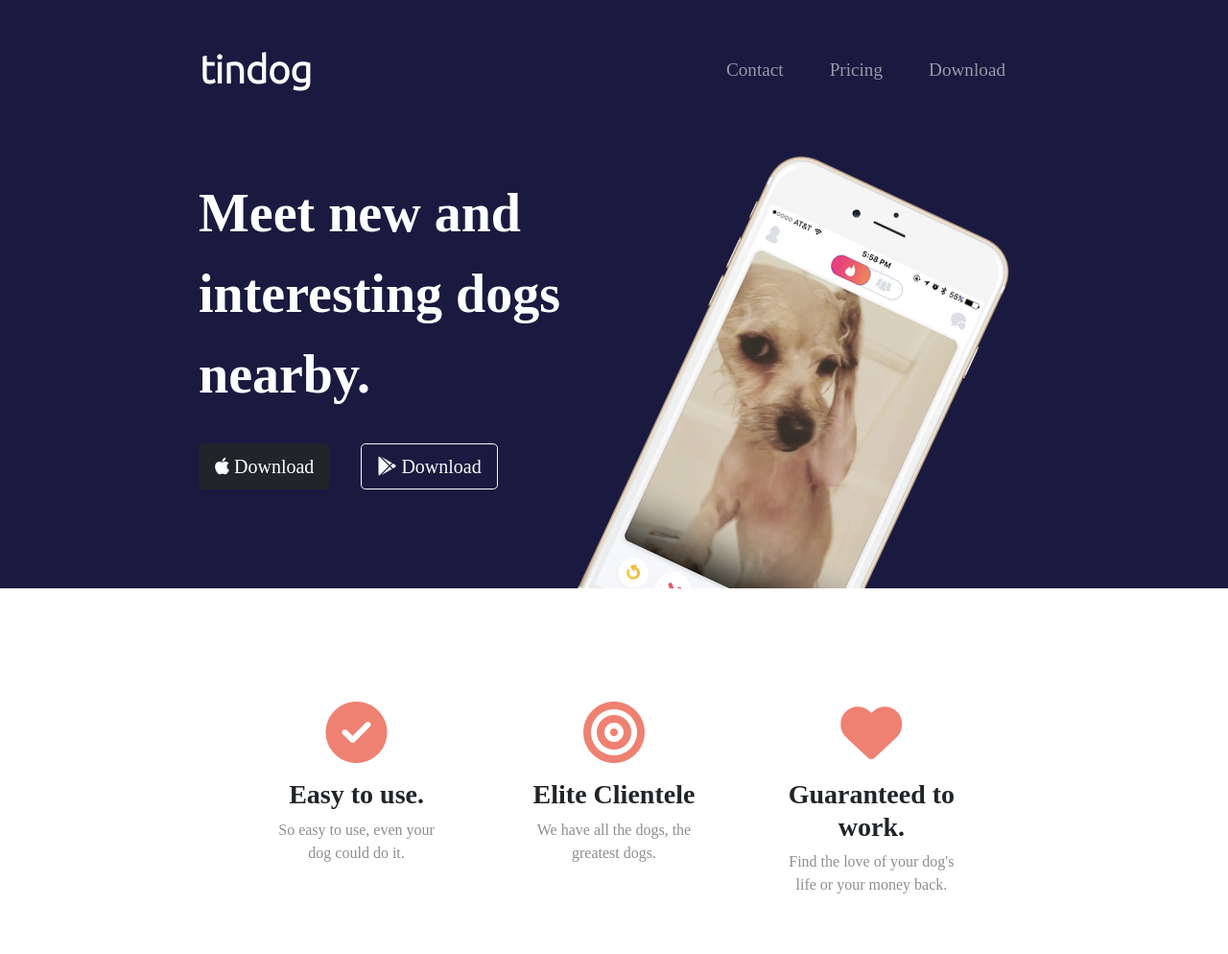
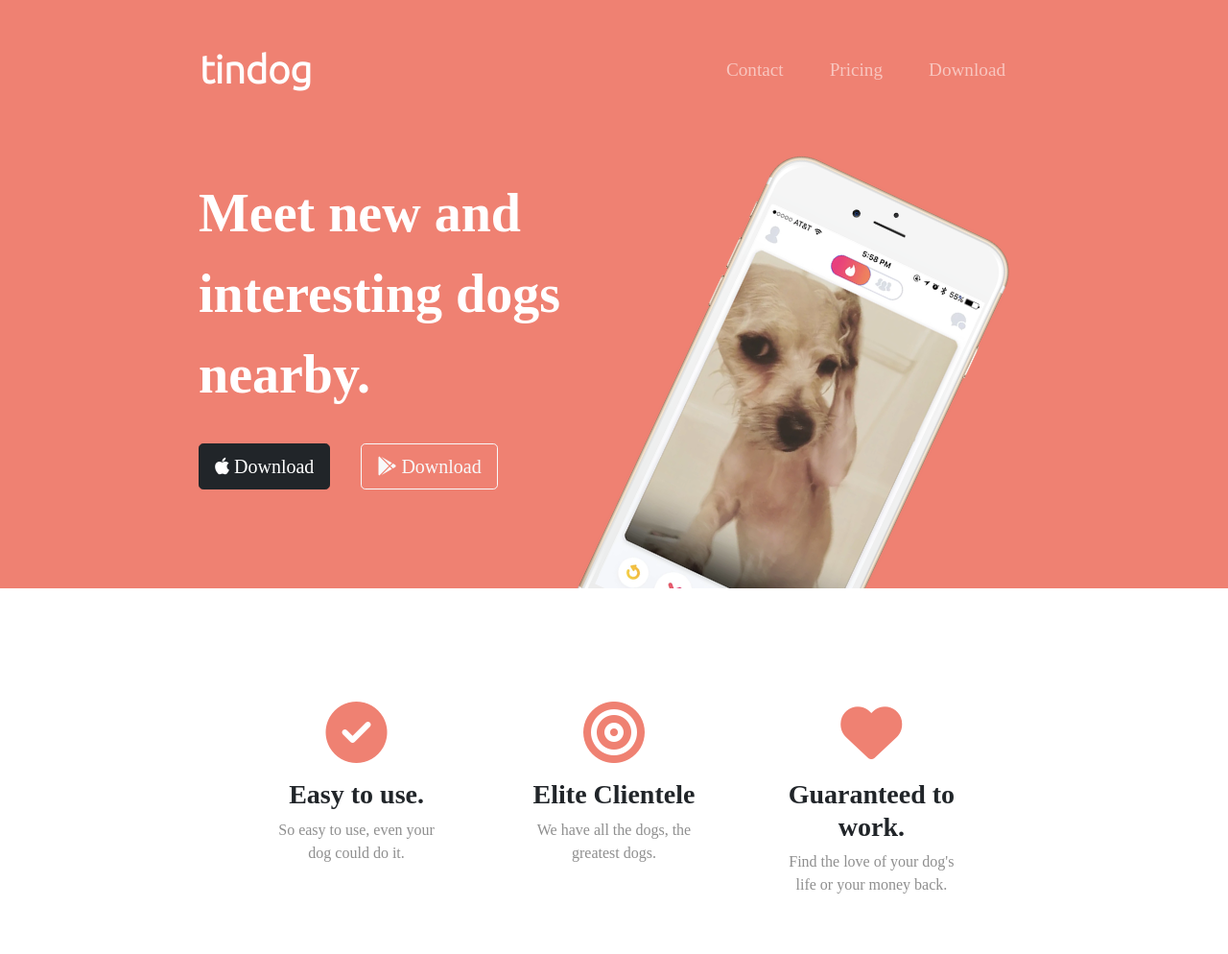
Before and after one commit to Blaqmann/Tindog, a plain HTML site: page index.html in a window 1280 px wide. Shown: the top 994 px of the page at 96% size. Drawn offline with nearby package versions, Linux system fonts and the light colour scheme; files whose address does not match are found by name.

Commit message:
Update styles.css

```diff
--- a/css/styles.css
+++ b/css/styles.css
@@ -30,7 +30,7 @@ p {
 
 /* ID EDITOR */
 #title {
-  background-color: #1A1A40;
+  background-color: #ef8172;
   color: white;
   text-align: left;
 }
```
